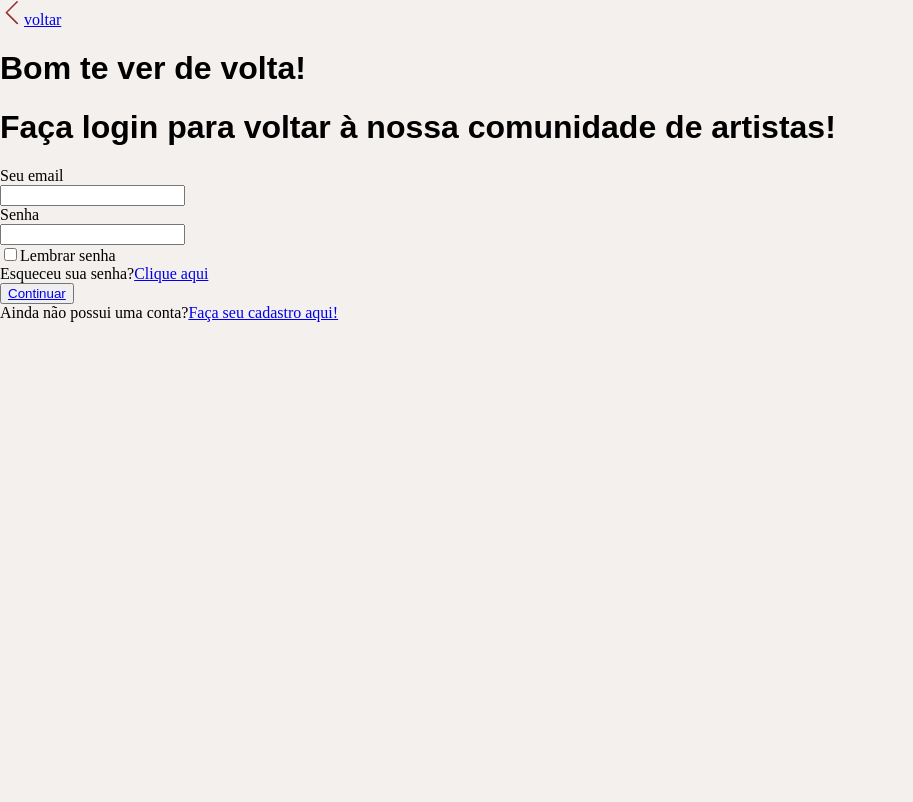
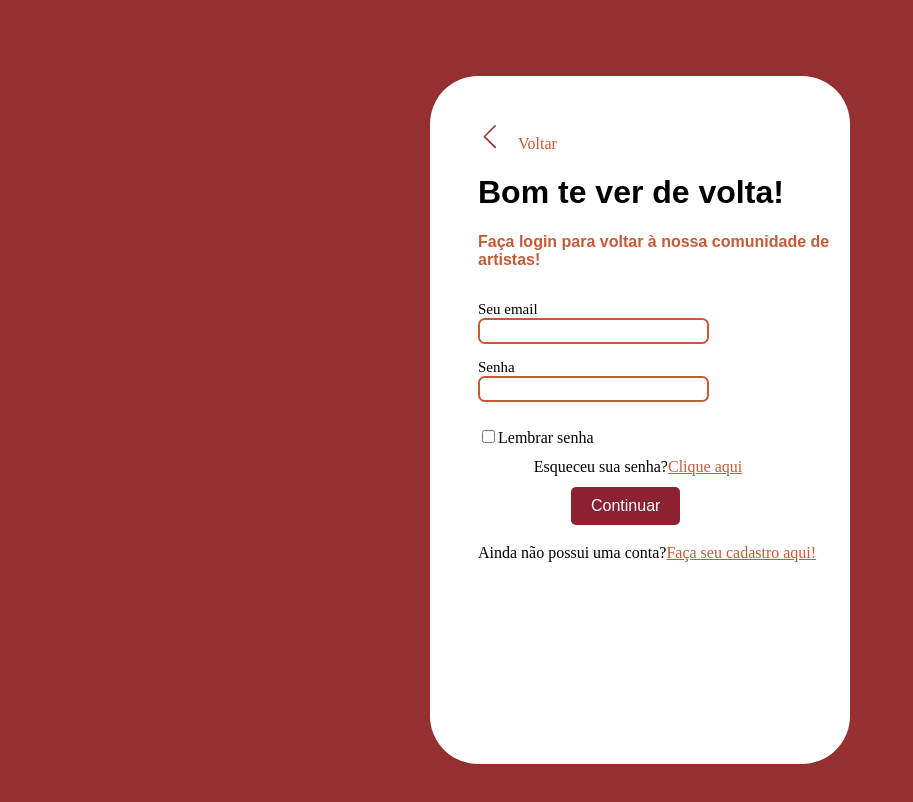
Before and after one commit to AnnaKarinaferreira/artistasSA, a React (Vite) app: page /Login in a window 1280 px wide. Shown: the top 802 px of the page, without its empty margins (0-913 px from the left). Built offline with nearby package versions, Linux system fonts and the light colour scheme.

Commit message:
cadastro e login acabaram de sair do forno

```diff
--- a/src/Components/Cadastro/Cadastro.css
+++ b/src/Components/Cadastro/Cadastro.css
@@ -8,3 +8,90 @@
     box-shadow: 0 4px 10px rgba(0, 0, 0, 0.1);
     background-color: #962F2F;
 }
+
+.boxcadastro{
+    background-color: aliceblue;
+    width: 35%;
+    padding-top: 2em;
+    padding-left: 1em;
+    height: 95%;
+    border-radius: 6%;
+}
+
+.linkvoltar{
+    text-decoration: none;
+    color: #C65A37;
+    margin-left: 1em;
+}
+
+
+.titulobemvindo{
+    color: black;
+}
+
+.textobemvindo{
+    color: #C65A37;
+    font-size: 1em;
+    margin-bottom: 2em;
+}
+
+/*inputs aqui */
+
+.email,
+.user,
+.numero,
+.senha,
+.confsenha{
+    margin-bottom: 2px;
+    font-size: 15px;
+}
+.inputemail{
+    border: 2px solid #C65A37;
+    width: 60%;
+    height: 1.5em;
+    border-radius:0.5em;
+    margin-bottom: 1em;
+}
+
+.inputuser{
+    border: 2px solid #C65A37;
+    width: 60%;
+    height: 1.5em;
+    border-radius:0.5em;
+    margin-bottom: 1em;
+}
+
+.inputnumero{
+    border: 2px solid #C65A37;
+    width: 60%;
+    height: 1.5em;
+    border-radius:0.5em;
+    margin-bottom: 1em;
+}
+
+.inputsenha{
+    border: 2px solid #C65A37;
+    width: 60%;
+    height: 1.5em;
+    border-radius:0.5em;
+    margin-bottom: 1em;
+}
+
+.inputconfsenha{
+    border: 2px solid #C65A37;
+    width: 60%;
+    height: 1.5em;
+    border-radius:0.5em;
+    margin-bottom: 1em;
+}
+
+.cadastrar{
+    background-color: #8b2131;
+    color: #fff;
+    border: none;
+    padding: 10px 20px;
+    border-radius: 1em;
+    font-size: 16px;
+    margin-top: 3%;
+    margin-left: 34%;
+  }
--- a/src/Components/Cadastro/Cadastro.jsx
+++ b/src/Components/Cadastro/Cadastro.jsx
@@ -4,7 +4,7 @@ import { useNavigate } from 'react-router-dom';
 import voltar from "../../assets/voltar.png"
 import './Cadastro.css'
 
-const Cadastro = () =>{
+const Cadastro = () => {
    // Declaração dos estados usando useState
    const [email, setEmail] = useState(""); // Estado para armazenar o email
    const [username, setUsername] = useState(""); // Estado para armazenar o nome de usuário
@@ -26,7 +26,7 @@ const Cadastro = () =>{
          setMessage("Cadastro realizado com sucesso!"); // Define a mensagem de sucesso se as senhas coincidirem
          // Redireciona para a página de Login após 2 segundos
          setTimeout(() => {
-             navigate('/HomeL'); // Navega para a rota "/Login"
+            navigate('/Home'); // Navega para a rota "/Login"
          }, 2000); // Tempo em milissegundos
       }
       // Log para depuração, exibindo os dados do formulário
@@ -36,34 +36,35 @@ const Cadastro = () =>{
    return (
       <>
          <div className='geral'> {/* Container principal do formulário */}
-             <form  onSubmit={handleSubmit}> {/* Formulário com onSubmit */}
+            <div className='boxcadastro'>
+               <form onSubmit={handleSubmit}> {/* Formulário com onSubmit */}
                   <div > {/* Container para a seta de voltar */}
                      <img src={voltar} alt="Voltar" className='seta' /> {/* Imagem de voltar */}
-                   <a href="/">voltar</a> {/* Link de voltar */}
+                     <a href="/" className='linkvoltar'>Voltar</a> {/* Link de voltar */}
                   </div>
-                <h1 >Seja bem-vindo ao Brighid!</h1> {/* Título de boas-vindas */}
-                <h1 >Cadastre-se para se juntar à nossa comunidade de artistas!</h1> {/* Descrição do cadastro */}
+                  <h1 className='titulobemvindo' >Seja bem-vindo ao Brighid!</h1> {/* Título de boas-vindas */}
+                  <h1 className='textobemvindo' >Cadastre-se para se juntar à nossa comunidade de artistas!</h1> {/* Descrição do cadastro */}
 
-                <div >
+                  <div className='email'>
                      Seu email <br />
-                   <input type="email" required onChange={(e) => setEmail(e.target.value)} /> {/* Campo para o email */}
+                     <input type="email" required onChange={(e) => setEmail(e.target.value)}  className='inputemail'/> {/* Campo para o email */}
                   </div>
-                <div >
+                  <div className='user'>
                      Nome de usuário <br />
-                   <input type="text" required onChange={(e) => setUsername(e.target.value)} /> {/* Campo para o nome de usuário */}
+                     <input type="text" required onChange={(e) => setUsername(e.target.value)} className='inputuser'/> {/* Campo para o nome de usuário */}
                   </div>
-                <div >
+                  <div className='numero'>
                      Número de telefone <br />
-                   <input  type="tel" required onChange={(e) => setPhone(e.target.value)} /> {/* Campo para o telefone */}
+                     <input type="tel" required onChange={(e) => setPhone(e.target.value)}  className='inputnumero'/> {/* Campo para o telefone */}
                   </div>
                   <div > {/* Container para os campos de senha */}
-                   <div>
-                      <label htmlFor="senha">Senha</label> {/* Label para o campo de senha */}
-                      <input type="password" name="senha" id="senha" required onChange={(e) => setPassword(e.target.value)} /> {/* Campo de senha */}
+                     <div className='senha'>
+                        <label htmlFor="senha">Senha</label> <br />{/* Label para o campo de senha */}
+                        <input className='inputsenha' type="password" name="senha" id="senha" required onChange={(e) => setPassword(e.target.value)} /> {/* Campo de senha */}
                      </div>
-                   <div>
-                      <label htmlFor="confsenha">Confirmar senha</label> {/* Label para o campo de confirmação de senha */}
-                      <input type="password" name="confsenha" id="confsenha" required onChange={(e) => setConfSenha(e.target.value)} /> {/* Campo de confirmação de senha */}
+                     <div className='confsenha'>
+                        <label htmlFor="confsenha" >Confirmar senha</label> <br /> {/* Label para o campo de confirmação de senha */}
+                        <input className='inputconfsenha' type="password" name="confsenha" id="confsenha" required onChange={(e) => setConfSenha(e.target.value)} /> {/* Campo de confirmação de senha */}
                      </div>
                   </div>
                   <div> {/* Container para a opção de lembrete */}
@@ -72,9 +73,10 @@ const Cadastro = () =>{
                         Lembre de mim
                      </label> <br />
                   </div>
-                <button type="submit">Cadastrar</button> {/* Botão para submeter o formulário */}
+                  <button type="submit" className='cadastrar'>Cadastrar</button> {/* Botão para submeter o formulário */}
                   {message && <p>{message}</p>} {/* Exibe a mensagem de feedback se existir */}
                </form>
+            </div>
          </div>
       </>
    );
--- a/src/Components/Header/HeaderLog.jsx
+++ b/src/Components/Header/HeaderLog.jsx
@@ -21,7 +21,7 @@ const HeaderLog = () => {
           <input class='pesquisa' type="search" name="" id="" />
         </div>
         <div>
-          <button class='not'><a href="/Login"><img src={not} /></a></button>
+          <button class='not'><a href=""><img src={not} /></a></button>
           <button class='btnPerfil' ><a href="/PerfilArt"><img class='imgPerfil' src={user} /></a></button>
         </div>
     </div>
--- a/src/Components/Header/HeaderNLog.jsx
+++ b/src/Components/Header/HeaderNLog.jsx
@@ -11,14 +11,14 @@ const HeaderNLog = () =>{
        <img src={logo} alt="logo" />
         <div class='unsBtn'>
           <button  class='btnETD'>Explorar</button>
-          <button  class='btnETD'><p><a class='linkETD' href="">Trabalhos</a></p></button>
-          <button  class='btnETD'><p><a class='linkETD' href="/Desafios">Desafios</a></p></button>
+          <button  class='btnETD'><p><a class='linkETD' href="/Cadastro">Trabalhos</a></p></button>
+          <button  class='btnETD'><p><a class='linkETD' href="/Cadastro">Desafios</a></p></button>
         </div>
         <div>
           <input class='pesquisa' type="search" name="" id="" />
         </div>
         <div class='icones'>
-          <button class='btnlogin'><p class='login' ><a href="/Login">Fazer Login</a></p></button>
+          <button class='btnlogin'><p class='login' ><a href="/Login"><p >Fazer Login</p></a></p></button>
           <button class='btncadastro'><p class='cadastro'><a href="/Cadastro">Cadastrar-se</a></p></button>
         </div>
        </div>
--- a/src/Components/Header/header.css
+++ b/src/Components/Header/header.css
@@ -64,7 +64,6 @@
     border-radius: 10px;
     margin-left: 40px;
 }
-
 .btncadastro{
     border: none;
     background-color: #C65A37;
--- a/src/Components/Home/Home.jsx
+++ b/src/Components/Home/Home.jsx
@@ -29,8 +29,8 @@ const Home = () => {
 
       <div className='desenhos'>
         <div className='desenho1'>
-        <h1 className='Aviso'>Aviso conteúdo sensível</h1>
-        <button><a href="/OutroArt">Vizualizar</a></button></div>
+        <h1 className='aviso'>Aviso conteúdo sensível</h1>
+        <button className='vizualizar'><a href="/OutroArt" className='linkvizu'>Vizualizar</a></button></div>
         <a href="/OutroArt"><div className='desenho2'></div></a>
         <a href="/OutroArt"><div className='desenho3'></div></a>
         <a href="/OutroArt"><div className='desenho4'></div></a>
--- a/src/Components/Home/Homes.css
+++ b/src/Components/Home/Homes.css
@@ -70,6 +70,7 @@ body, html{
     flex-direction: column;
     justify-content: end;
     font-weight: 600;
+    margin-top: 4em;
 }
 
 .eventos{
--- a/src/Components/Login/Login.css
+++ b/src/Components/Login/Login.css
@@ -0,0 +1,91 @@
+.geral{
+    display: flex;
+    flex-direction: column;
+    align-items: center;
+    justify-content: center;
+    height: 100vh;
+    padding: 20px;
+    box-shadow: 0 4px 10px rgba(0, 0, 0, 0.1);
+    background-color: #962F2F;
+}
+
+.linkvoltar{
+    text-decoration: none;
+    color: #C65A37;
+    margin-left: 1em;
+}
+
+.titulobemvindo{
+    color: black;
+}
+
+.textobemvindo{
+    color: #C65A37;
+    font-size: 1em;
+    margin-bottom: 2em;
+}
+
+.boxlogin{
+    background-color: rgb(255, 255, 255);
+    width: 30%;
+    height: 80%;
+    padding-left: 3em;
+    padding-top: 3em;
+    border-radius: 3em;
+}
+
+
+/*parte dos inputs aqui*/
+.email{
+    margin-bottom: 2px;
+    font-size: 20px;
+}
+.inputemail{
+    border: 2px solid #C65A37;
+    width: 80%;
+    height: 1.5em;
+    border-radius:0.5em;
+    margin-bottom: 2em;
+}
+
+.senha{
+    margin-bottom: 2px;
+    font-size: 20px;
+}
+
+.inputsenha{
+    border: 2px solid #C65A37;
+    width: 80%;
+    height: 1.5em;
+    border-radius:0.5em;
+}
+
+.lembrarsenha{
+    margin-top: 3%;
+    margin-bottom:3% ;
+}
+
+.esqueceusenha{
+    margin-left: 15%;
+    margin-bottom: 3%;
+}
+
+.continuar{
+  background-color: #8b2131;
+  color: #fff;
+  border: none;
+  padding: 10px 20px;
+  border-radius: 5px;
+  font-size: 16px;
+  margin-left: 25%;
+  margin-bottom: 5%;
+}
+
+.textocontinuar{
+    text-decoration: none;
+    color: #fff;
+}
+.linkcadastro,
+.linkrecuperar{
+    color: #C65A37;
+}
--- a/src/Components/Login/Login.jsx
+++ b/src/Components/Login/Login.jsx
@@ -16,21 +16,23 @@ const handleSubmit=(event) => {
 
     return(
         <>
-        <div className='Conteiner'>
+        <div className='geral'>
+            <div className='boxlogin'>
             <form onSubmit={handleSubmit} >
                 <div>
                     <img src={voltar} alt="" />
-                    <a href="/" >voltar</a>
+                    <a href="/"  className='linkvoltar'>Voltar</a>
                 </div>
-                <h1 >Bom te ver de volta!</h1>
-                <h1 >Faça login para voltar à nossa comunidade de artistas!</h1>
-                <div >Seu email <br /><input type="email" /></div>
-                <div >Senha <br /><input type="string" /></div>
-                <div> <label htmlFor=""><input type="checkbox"/>Lembrar senha</label><br/></div>
-                <div>Esqueceu sua senha?<a href="dsfsf">Clique aqui</a></div>
-                <button> <a href='/HomeL'>Continuar</a></button>
-                <div>Ainda não possui uma conta?<a href="/Cadastro">Faça seu cadastro aqui!</a></div>
+                <h1 className='titulobemvindo'>Bom te ver de volta!</h1>
+                <h1 className='textobemvindo'>Faça login para voltar à nossa comunidade de artistas!</h1>
+                <div className='email'>Seu email <br /><input type="email" className='inputemail'/></div>
+                <div className='senha'>Senha <br /><input type="string" className='inputsenha' /></div>
+                <div className='lembrarsenha'> <label htmlFor=""><input type="checkbox"/>Lembrar senha</label><br/></div>
+                <div className='esqueceusenha'>Esqueceu sua senha?<a href="dsfsf" className='linkrecuperar'>Clique aqui</a></div>
+                <button className='continuar'> <a href='/HomeL' className='textocontinuar'>Continuar</a></button>
+                <div>Ainda não possui uma conta?<a href="/Cadastro" className='linkcadastro'>Faça seu cadastro aqui!</a></div>
             </form>
+            </div>
         </div>
         </>
     )
```
Also changed, not shown: src/Components/Desafios/Desafios.css (+32 -0 lines), src/Components/Desafios/Desafios.jsx (+23 -28 lines), src/Components/Home/HomeN.jsx (+6 -6 lines). Lines whose indentation alone changed are shown as unchanged.
